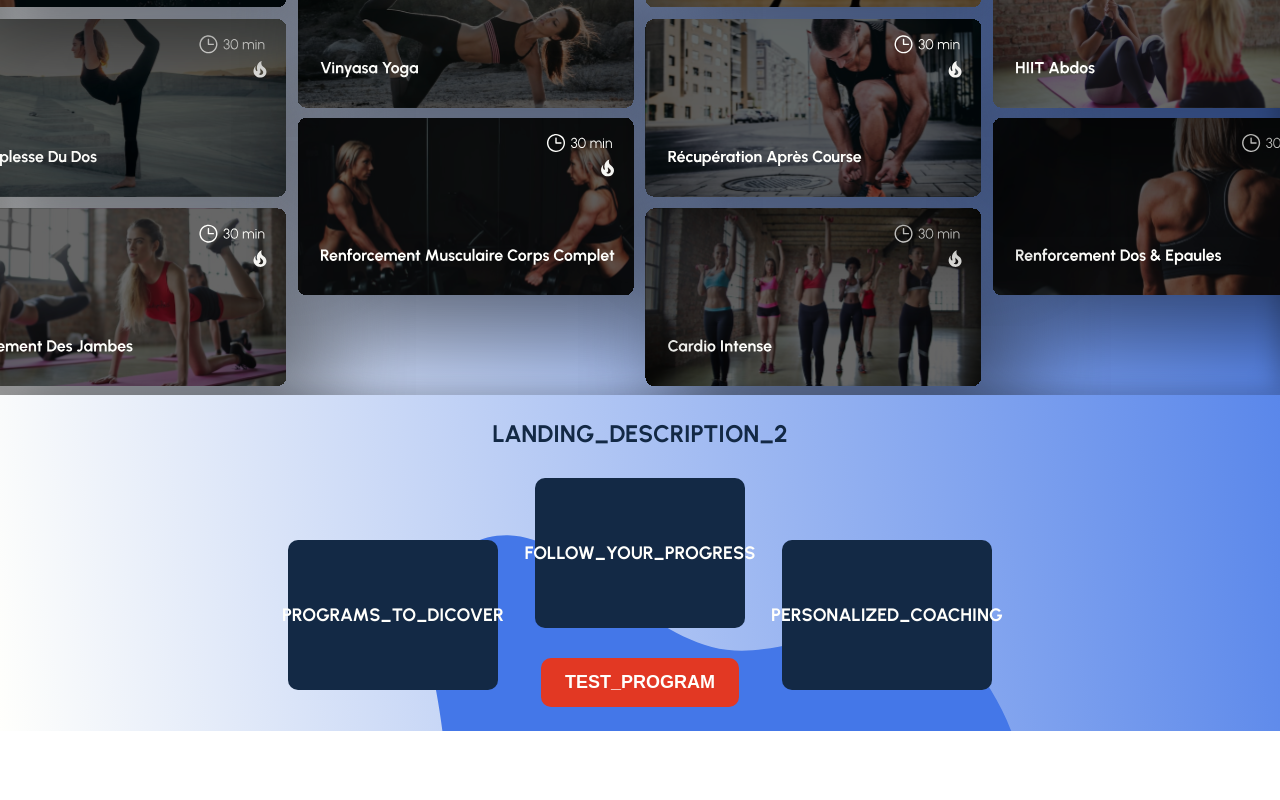
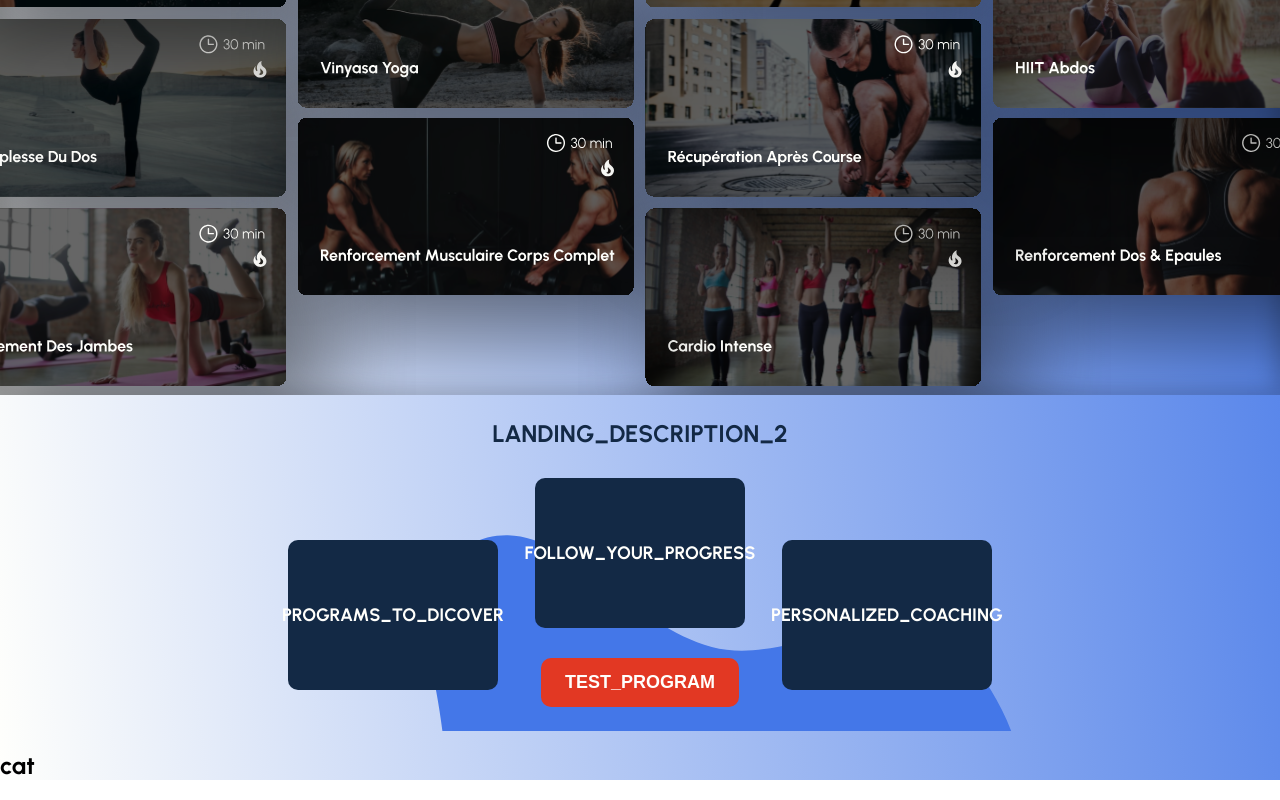
Before and after one commit to WildCodeSchool/cdajs-2405-projet-pulseform, a React (Vite) app in the folder frontend/: page / in a window 1280 px wide. Shown: the part 869-1669 px from the top of the page. Before the commit the page ends 1600 px from the top, so only its background shows below. Built offline with nearby package versions, Linux system fonts and the light colour scheme; what i18next-xhr-backend would draw is missing.

Commit message:
test precommit

```diff
--- a/frontend/src/pages/LandingPage/index.tsx
+++ b/frontend/src/pages/LandingPage/index.tsx
@@ -3,10 +3,13 @@ import SecondView from "./components/SecondView";
 import "./LandingPage.scss";
 
 function LandingPage() {
+	const cat = "cat";
+
 	return (
 		<section className="landing-page">
 			<FirstView />
 			<SecondView />
+			<h1>{cat}</h1>
 		</section>
 	);
 }
```
